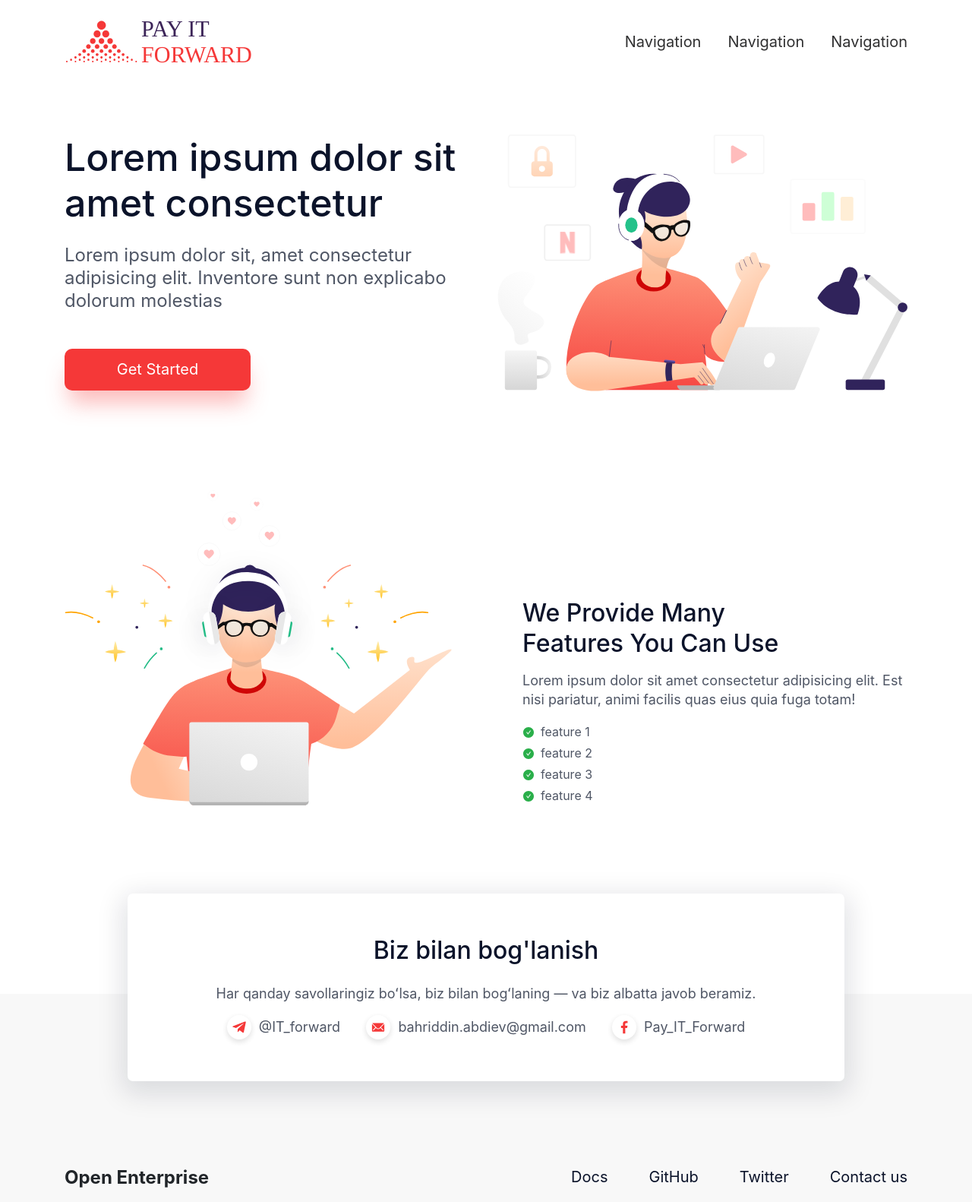
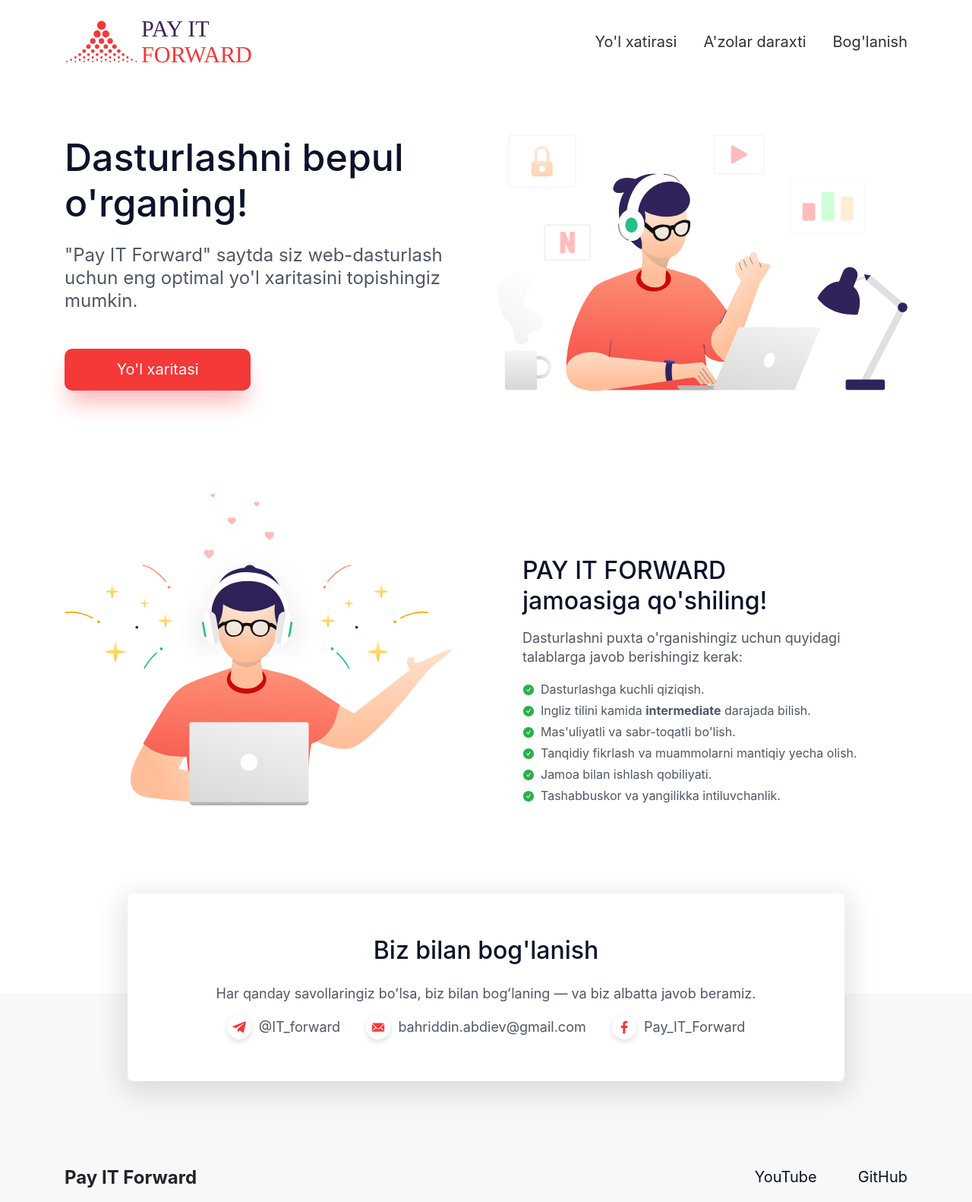
Before and after one commit to IT-forward/IT-forward.github.io, a React (Create React App) app: page / in a window 1280 px wide. Shown: the whole page at 76% size. Built offline with nearby package versions, Linux system fonts and the light colour scheme.

Commit message:
Landing page contents (#22)
* Landing page contents

* initial content to be reviewed

* content ready to review

* `contact us` link added

```diff
--- a/src/LandingPage/LandingPage.css
+++ b/src/LandingPage/LandingPage.css
@@ -13,7 +13,7 @@
 #nav-link-1:hover,
 #nav-link-2:hover,
 #nav-link-3:hover {
-    color: #CA0909;
+  color: #ca0909;
 }
 
 #description {
@@ -23,28 +23,28 @@
 #desc-heading {
   font-size: 50px;
   line-height: 60px;
-    color: #0B132A;
+  color: #0b132a;
 }
 
 #desc-paragraph {
   font-size: 24px;
   line-height: 30px;
-    color: #4F5665;
+  color: #4f5665;
 }
 
 #desc-btn {
   width: 245px;
   height: 55px;
-    background-color: #F53838;
+  background-color: #f53838;
   border-radius: 10px;
-    -webkit-box-shadow: 0px 22px 29px -6px rgba(245,56,56,0.35);
-    box-shadow: 0px 22px 29px -6px rgba(245,56,56,0.35);
+  -webkit-box-shadow: 0px 22px 29px -6px rgba(245, 56, 56, 0.35);
+  box-shadow: 0px 22px 29px -6px rgba(245, 56, 56, 0.35);
 }
 
 #desc-btn:hover {
-    background-color: #CA0909;
-    -webkit-box-shadow: 0px 38px 23px -7px rgba(202,9,9,0.3);
-    box-shadow: 0px 38px 23px -7px rgba(202,9,9,0.3);
+  background-color: #ca0909;
+  -webkit-box-shadow: 0px 38px 23px -7px rgba(202, 9, 9, 0.3);
+  box-shadow: 0px 38px 23px -7px rgba(202, 9, 9, 0.3);
 }
 
 #features {
@@ -54,20 +54,20 @@
 #features-desc h2 {
   font-size: 32px;
   line-height: 40px;
-    color: #0B132A;
+  color: #0b132a;
   width: 70%;
 }
 
 #features-desc p {
   font-size: 18px;
   line-height: 25px;
-    color: #4F5665;
+  color: #4f5665;
 }
 
 #features-desc ul li {
   font-size: 16px;
   line-height: 28px;
-    color: #4F5665;
+  color: #4f5665;
 }
 
 .check-circle {
@@ -83,8 +83,8 @@
   z-index: 1;
   border-radius: 7px;
   background-color: #fff;
-    -webkit-box-shadow: 0px 10px 35px 7px rgba(11,19,42,0.12);
-    box-shadow: 0px 10px 35px 7px rgba(11,19,42,0.12);
+  -webkit-box-shadow: 0px 10px 35px 7px rgba(11, 19, 42, 0.12);
+  box-shadow: 0px 10px 35px 7px rgba(11, 19, 42, 0.12);
 }
 
 #contact-us #sm-links {
@@ -94,24 +94,24 @@
 #contact-us h2 {
   font-size: 32px;
   line-height: 40px;
-    color: #0B132A;
+  color: #0b132a;
 }
 
 #contact-us p {
   font-size: 18px;
   line-height: 25px;
-    color: #4F5665;
+  color: #4f5665;
 }
 
 #contact-us a {
   font-size: 18px;
-    color: #4F5665;
+  color: #4f5665;
 }
 
 footer {
   padding-top: 230px;
   padding-bottom: 20px;
-    background-color: #F8F8F8;
+  background-color: #f8f8f8;
 }
 
 #footer-cap {
@@ -125,19 +125,18 @@ footer {
 #footer-link-4 {
   font-size: 20px;
   line-height: 100%;
-    color: #0B132A;
+  color: #0b132a;
 }
 
 #footer-link-1:hover,
 #footer-link-2:hover,
 #footer-link-3:hover,
 #footer-link-4:hover {
-    color: #CA0909;
+  color: #ca0909;
 }
 
-
 /* for large screens */
-@media (min-width: 992px) and (max-width: 1199px){
+@media (min-width: 992px) and (max-width: 1199px) {
   #description {
     margin-top: 65px;
   }
@@ -208,7 +207,6 @@ footer {
     font-size: 16px;
   }
 }
-
 
 /* for medium screens */
 @media (min-width: 768px) and (max-width: 991px) {
@@ -296,9 +294,8 @@ footer {
   }
 }
 
-
 /* for small screens */
-@media (max-width: 767px){
+@media (max-width: 767px) {
   #brand-logo {
     width: 210px;
   }
@@ -366,10 +363,12 @@ footer {
   #features-desc p {
     font-size: 16px;
     line-height: 20px;
+    text-align: start;
   }
 
   #features-desc ul li {
     line-height: 22px;
+    text-align: start;
   }
 
   #contact-us {
--- a/src/LandingPage/LandingPage.tsx
+++ b/src/LandingPage/LandingPage.tsx
@@ -1,11 +1,11 @@
-import '../LandingPage/LandingPage.css';
-import brandLogo from './LandingPageImages/Logo-full.svg';
-import headerImg from './LandingPageImages/header-image.svg';
-import featuresImg from './LandingPageImages/features-img.svg';
-import Telegram from './smComponents/telegram/Telegram';
-import Email from './smComponents/email/Email';
-import Facebook from './smComponents/facebook/Facebook';
-import { AiFillCheckCircle } from 'react-icons/ai';
+import "../LandingPage/LandingPage.css";
+import brandLogo from "./LandingPageImages/Logo-full.svg";
+import headerImg from "./LandingPageImages/header-image.svg";
+import featuresImg from "./LandingPageImages/features-img.svg";
+import Telegram from "./smComponents/telegram/Telegram";
+import Email from "./smComponents/email/Email";
+import Facebook from "./smComponents/facebook/Facebook";
+import { AiFillCheckCircle } from "react-icons/ai";
 import { Container, Nav, Navbar, Row, Col } from "react-bootstrap";
 
 function LandingPage() {
@@ -18,11 +18,24 @@ function LandingPage() {
               <img id="brand-logo" src={brandLogo} alt="brand logo" />
             </Navbar.Brand>
             <Navbar.Toggle aria-controls="responsive-navbar-nav" />
-                        <Navbar.Collapse className="justify-content-end" id="responsive-navbar-nav">
+            <Navbar.Collapse
+              className="justify-content-end"
+              id="responsive-navbar-nav"
+            >
               <Nav>
-                                <Nav.Link href="#" id="nav-link-1" className="px-0">Navigation</Nav.Link>
-                                <Nav.Link href="#" id="nav-link-2" className="px-0">Navigation</Nav.Link>
-                                <Nav.Link href="#" id="nav-link-3" className="px-0 mr-0">Navigation</Nav.Link>
+                <Nav.Link href="#" id="nav-link-1" className="px-0">
+                  Yo'l xatirasi
+                </Nav.Link>
+                <Nav.Link href="#" id="nav-link-2" className="px-0">
+                  A'zolar daraxti
+                </Nav.Link>
+                <Nav.Link
+                  href="#contact-us"
+                  id="nav-link-3"
+                  className="px-0 mr-0"
+                >
+                  Bog'lanish
+                </Nav.Link>
               </Nav>
             </Navbar.Collapse>
           </Navbar>
@@ -30,12 +43,21 @@ function LandingPage() {
           <article id="description">
             <Row xs={1} sm={1} md={2}>
               <Col>
-                                <h1 id="desc-heading">Lorem ipsum dolor sit amet consectetur</h1>
-                                <p id="desc-paragraph" className="mt-md-2 mb-md-4 mt-lg-4 mb-lg-5">
-                                    Lorem ipsum dolor sit, amet consectetur adipisicing elit. Inventore sunt non explicabo dolorum molestias
+                <h1 id="desc-heading">Dasturlashni bepul o'rganing!</h1>
+                <p
+                  id="desc-paragraph"
+                  className="mt-md-2 mb-md-4 mt-lg-4 mb-lg-5"
+                >
+                  "Pay IT Forward" saytda siz web-dasturlash uchun eng optimal
+                  yo'l xaritasini topishingiz mumkin.
                 </p>
                 <div>
-                                    <button className="btn btn-lg btn-danger border-0" id="desc-btn">Get Started</button>
+                  <button
+                    className="btn btn-lg btn-danger border-0"
+                    id="desc-btn"
+                  >
+                    Yo'l xaritasi
+                  </button>
                 </div>
               </Col>
 
@@ -46,25 +68,45 @@ function LandingPage() {
           </article>
         </header>
 
-
         <section id="features">
           <Row xs={1} sm={1} md={2}>
             <Col id="feature-image">
-                            <img src={featuresImg} className="img-fluid" alt="feature image" />
+              <img src={featuresImg} className="img-fluid" alt="" />
             </Col>
 
             <Col className="pl-md-5 d-md-flex align-items-end">
               <Row>
                 <Col id="features-desc">
-                                    <h2>We Provide Many Features You Can Use</h2>
+                  <h2>PAY IT FORWARD jamoasiga qo'shiling!</h2>
                   <p className="my-md-2 my-lg-3">
-                                        Lorem ipsum dolor sit amet consectetur adipisicing elit. Est nisi pariatur, animi facilis quas eius quia fuga totam!
+                    Dasturlashni puxta o'rganishingiz uchun quyidagi talablarga
+                    javob berishingiz kerak:
                   </p>
                   <ul className="list-unstyled mb-0">
-                                        <li><AiFillCheckCircle className="check-circle mr-2" />feature 1</li>
-                                        <li><AiFillCheckCircle className="check-circle mr-2" />feature 2</li>
-                                        <li><AiFillCheckCircle className="check-circle mr-2" />feature 3</li>
-                                        <li><AiFillCheckCircle className="check-circle mr-2" />feature 4</li>
+                    <li>
+                      <AiFillCheckCircle className="check-circle mr-2" />
+                      Dasturlashga kuchli qiziqish.
+                    </li>
+                    <li>
+                      <AiFillCheckCircle className="check-circle mr-2" />
+                      Ingliz tilini kamida <b>intermediate</b> darajada bilish.
+                    </li>
+                    <li>
+                      <AiFillCheckCircle className="check-circle mr-2" />
+                      Mas'uliyatli va sabr-toqatli bo'lish.
+                    </li>
+                    <li>
+                      <AiFillCheckCircle className="check-circle mr-2" />
+                      Tanqidiy fikrlash va muammolarni mantiqiy yecha olish.
+                    </li>
+                    <li>
+                      <AiFillCheckCircle className="check-circle mr-2" />
+                      Jamoa bilan ishlash qobiliyati.
+                    </li>
+                    <li>
+                      <AiFillCheckCircle className="check-circle mr-2" />
+                      Tashabbuskor va yangilikka intiluvchanlik.
+                    </li>
                   </ul>
                 </Col>
               </Row>
@@ -72,55 +114,117 @@ function LandingPage() {
           </Row>
         </section>
 
-
         <section id="contact-us">
           <div className="text-center">
             <h2>Biz bilan bog'lanish</h2>
             <p className="mt-4 mb-2">
-                            Har qanday savollaringiz boʻlsa, biz bilan bogʻlaning — va biz albatta javob beramiz.
+              Har qanday savollaringiz boʻlsa, biz bilan bogʻlaning — va biz
+              albatta javob beramiz.
             </p>
-                        <Row xs={3} md={1} lg={3} className="ml-auto mr-auto justify-content-around" id="sm-links">
+            <Row
+              xs={3}
+              md={1}
+              lg={3}
+              className="ml-auto mr-auto justify-content-around"
+              id="sm-links"
+            >
               <Col lg="auto" className="px-0 pt-2">
-                                <a href="https://t.me/IT_forward"
+                <a
+                  href="https://t.me/IT_forward"
+                  target="_blank"
+                  rel="noreferrer"
                   className="d-flex align-items-center justify-content-center justify-content-md-start"
-                                ><Telegram /><div className="display-none">@IT_forward</div></a>
+                >
+                  <Telegram />
+                  <div className="display-none">@IT_forward</div>
+                </a>
               </Col>
               <Col lg="auto" className="px-0 pt-2">
-                                <a href="mailto:bahriddin.abdiev@gmail.com"
+                <a
+                  href="mailto:bahriddin.abdiev@gmail.com"
+                  target="_blank"
+                  rel="noreferrer"
                   className="d-flex align-items-center justify-content-center justify-content-md-start"
-                                ><Email /><div className="display-none">bahriddin.abdiev@gmail.com</div></a>
+                >
+                  <Email />
+                  <div className="display-none">bahriddin.abdiev@gmail.com</div>
+                </a>
               </Col>
               <Col lg="auto" className="px-0 pt-2">
-                                <a href="#"
+                <a
+                  href="https://www.facebook.com/bahriddin.abdiev"
+                  target="_blank"
+                  rel="noreferrer"
                   className="d-flex align-items-center justify-content-center justify-content-md-start"
-                                ><Facebook /><div className="display-none">Pay_IT_Forward</div></a>
+                >
+                  <Facebook />
+                  <div className="display-none">Pay_IT_Forward</div>
+                </a>
               </Col>
             </Row>
           </div>
         </section>
-            </Container >
-
+      </Container>
 
       <footer>
         <Container>
           <Row>
-                        <Col sm={12} md={3} lg={4} className="d-flex align-items-center justify-content-center justify-content-md-start">
-                            <div id="footer-cap" className="font-weight-bolder">Open Enterprise</div>
+            <Col
+              sm={12}
+              md={3}
+              lg={4}
+              className="d-flex align-items-center justify-content-center justify-content-md-start"
+            >
+              <div id="footer-cap" className="font-weight-bolder">
+                Pay IT Forward
+              </div>
             </Col>
             <Col sm={12} md={9} lg={8}>
               <Row sm={1} md={4} className="justify-content-end text-center">
                 <Col md="auto" id="footer-link" className="ml-md-2 ml-lg-4">
-                                    <a href="#" id="footer-link-1" className="text-decoration-none">Docs</a>
+                  <a
+                    href="https://www.youtube.com/channel/UCV_FW8cXHYEmvWkC0Z-JtSA"
+                    target="_blank"
+                    rel="noreferrer"
+                    id="footer-link-1"
+                    className="text-decoration-none"
+                  >
+                    YouTube
+                  </a>
                 </Col>
                 <Col md="auto" id="footer-link" className="ml-md-2 ml-lg-4">
-                                    <a href="#" id="footer-link-2" className="text-decoration-none">GitHub</a>
+                  <a
+                    href="https://github.com/IT-forward"
+                    target="_blank"
+                    rel="noreferrer"
+                    id="footer-link-2"
+                    className="text-decoration-none"
+                  >
+                    GitHub
+                  </a>
+                </Col>
+                {/* <Col md="auto" id="footer-link" className="ml-md-2 ml-lg-4">
+                  <a
+                    href="https://twitter.com/KadirovO"
+                    target="_blank"
+                    rel="noreferrer"
+                    id="footer-link-3"
+                    className="text-decoration-none"
+                  >
+                    Twitter
+                  </a>
                 </Col>
                 <Col md="auto" id="footer-link" className="ml-md-2 ml-lg-4">
-                                    <a href="#" id="footer-link-3" className="text-decoration-none">Twitter</a>
-                                </Col>
-                                <Col md="auto" id="footer-link" className="ml-md-2 ml-lg-4">
-                                    <a href="#" id="footer-link-4" className="text-decoration-none">Contact us</a>
-                                </Col>
+                  <a
+                    href="mailto:bahriddin.abdiev@gmail.com"
+                    target="_blank"
+                    rel="noreferrer"
+                    id="footer-link-4"
+                    className="text-decoration-none"
+                  >
+                    Contact us
+                  </a>
+                </Col> */}
               </Row>
             </Col>
           </Row>
```
Lines whose indentation alone changed are shown as unchanged.
